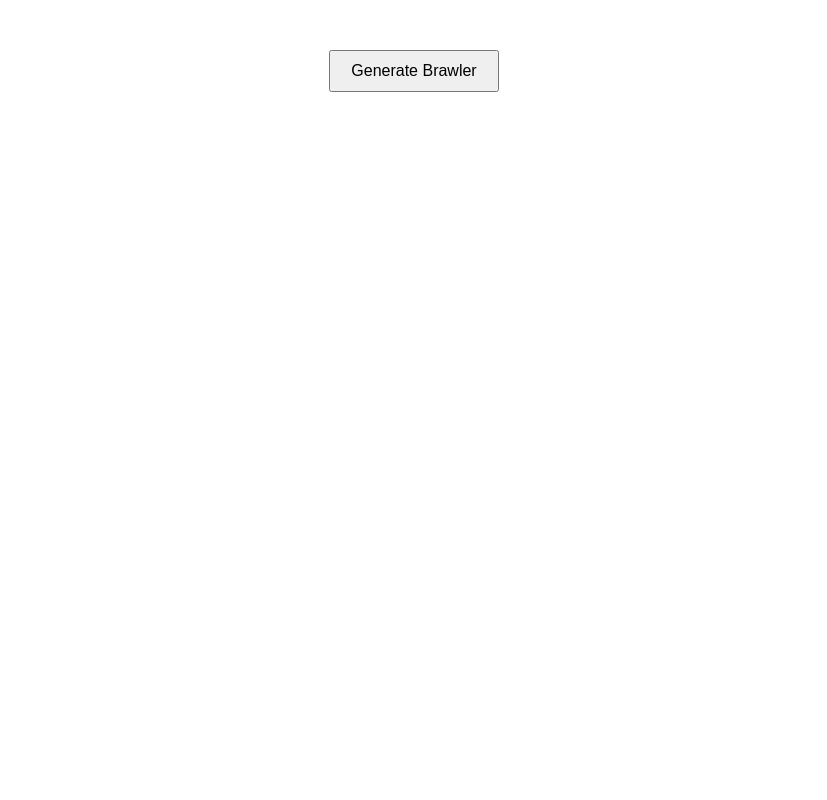
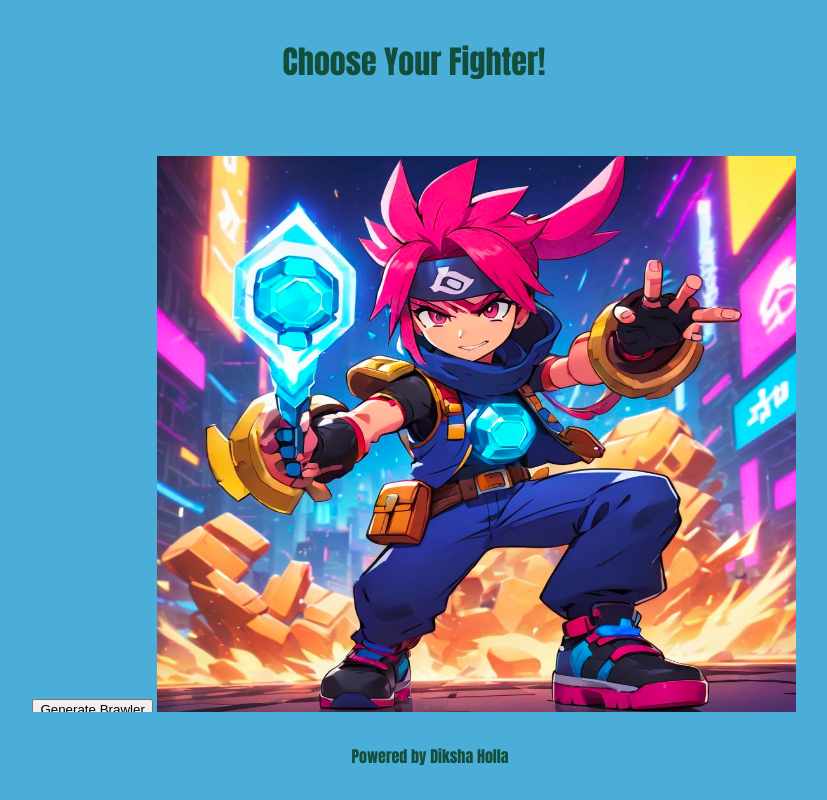
Before and after one commit to Dholla1069/ToolsForConcept, a plain HTML site: page index.html in a window 1280 px wide. Shown: the whole page, without its empty margins (226-1053 px from the left). Drawn offline with Linux system fonts and the light colour scheme.

Commit message:
Add files via upload

```diff
--- a/index.html
+++ b/index.html
@@ -6,12 +6,29 @@
     <link rel="stylesheet" href="styles.css">
     <title>New Brawler Generator</title>
 </head>
-<body>
+<!-- <body>
     <div id="output-container">
         <p id="output"></p>
     </div>
     <button onclick="generatePhrase()">Generate Brawler</button>
 
     <script src="script.js"></script>
+</body> -->
+<!-- </html> -->
+
+
+<body>
+    <header>
+        <h1>Choose Your Fighter!</h1>
+    </header>
+    <main>
+        <div id="phrase-container"></div>
+        <button onclick="generatePhrase()">Generate Brawler</button>
+        <img src="Screenshot 2024-01-24 at 10.40.58 PM.png" alt="Brawler">
+    </main>
+    <footer>
+        <p>Powered by Diksha Holla</p>
+    </footer>
+    <script src="script.js"></script>
 </body>
 </html>
--- a/script.js
+++ b/script.js
@@ -1,7 +1,7 @@
 const categories = {
-    category1: ['space', 'wild west', 'robot', 'martial arts', 'punk', 'prehistoric', 'futuristic', 'jungle', 'animal', 'undead', 'circus', 'plant'],
-    category2: ['bow', 'bottle', 'rocket-launcher', 'boomerang', 'grenade', 'shot gun', 'pistol', 'rifle', 'hammer', 'bat'],
-    category3: ['arrows', 'lasers', 'grenades', 'fire', 'poison', 'cacti', 'sticky-blob', 'snow', 'blades', 'electricity', 'smoke']
+    category1: ['space', 'wild west', 'robot', 'martial arts', 'punk', 'prehistoric', 'futuristic', 'jungle', 'animal', 'undead', 'circus', 'plant', 'beach', 'music', 'magic'],
+    category2: ['bow', 'bottle', 'rocket-launcher', 'boomerang', 'grenade', 'shot gun', 'pistol', 'rifle', 'hammer', 'bat', 'hands'],
+    category3: ['arrows', 'lasers', 'grenades', 'fire', 'poison', 'cacti', 'sticky-blob', 'snow', 'blades', 'electricity', 'smoke', 'nails', 'asteroids', 'stars']
 };
 
 function getRandomElement(array) {
--- a/styles.css
+++ b/styles.css
@@ -1,10 +1,34 @@
 body {
-    font-family: 'Palatino', sans-serif;
+    font-family: 'Impact', sans-serif;
     text-align: center;
-    margin: 50px;
+    /* margin: 50px; */
+    background-color: rgb(75, 174, 216);
+    margin: 0;
+    padding: 0;
 }
 
-#output-container {
+header {
+    background-color: rgb(75, 174, 216);
+    color: rgb(19, 78, 60);
+    padding: 1em;
+    text-align: center;
+}
+
+main {
+    padding: 2em;
+    text-align: center;
+}
+
+footer {
+    background-color: rgb(75, 174, 216);
+    color: rgb(19, 78, 60);
+    padding: 1em;
+    text-align: center;
+    position: fixed;
+    bottom: 0;
+    width: 100%;
+}
+/* #output-container {
     margin-top: 20px;
     margin-bottom: 20px;
 }
@@ -13,4 +37,4 @@ button {
     padding: 10px 20px;
     font-size: 16px;
     cursor: pointer;
-}
+} */
```
Also changed, not shown: Screenshot 2024-01-24 at 10.40.58 PM.png (added).
